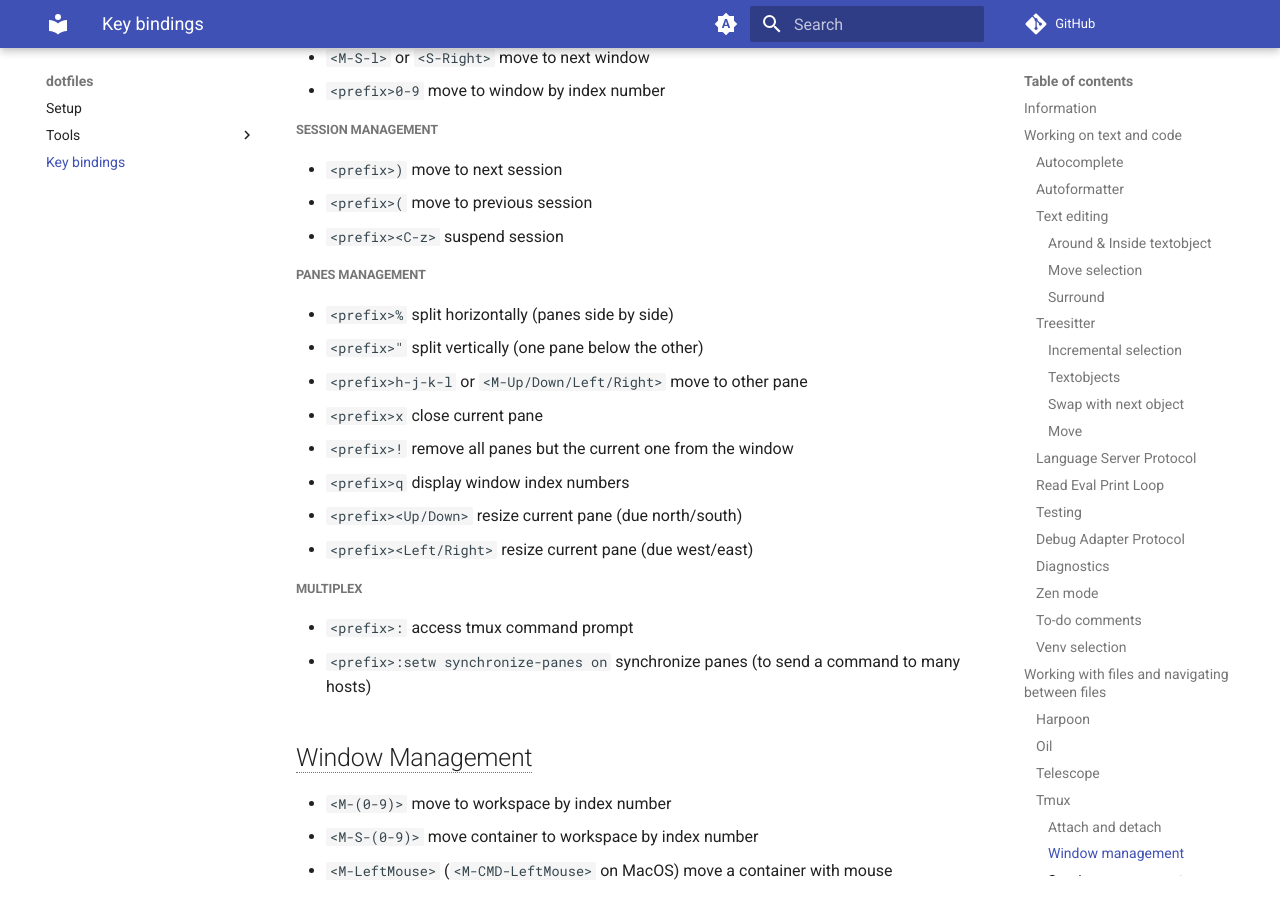
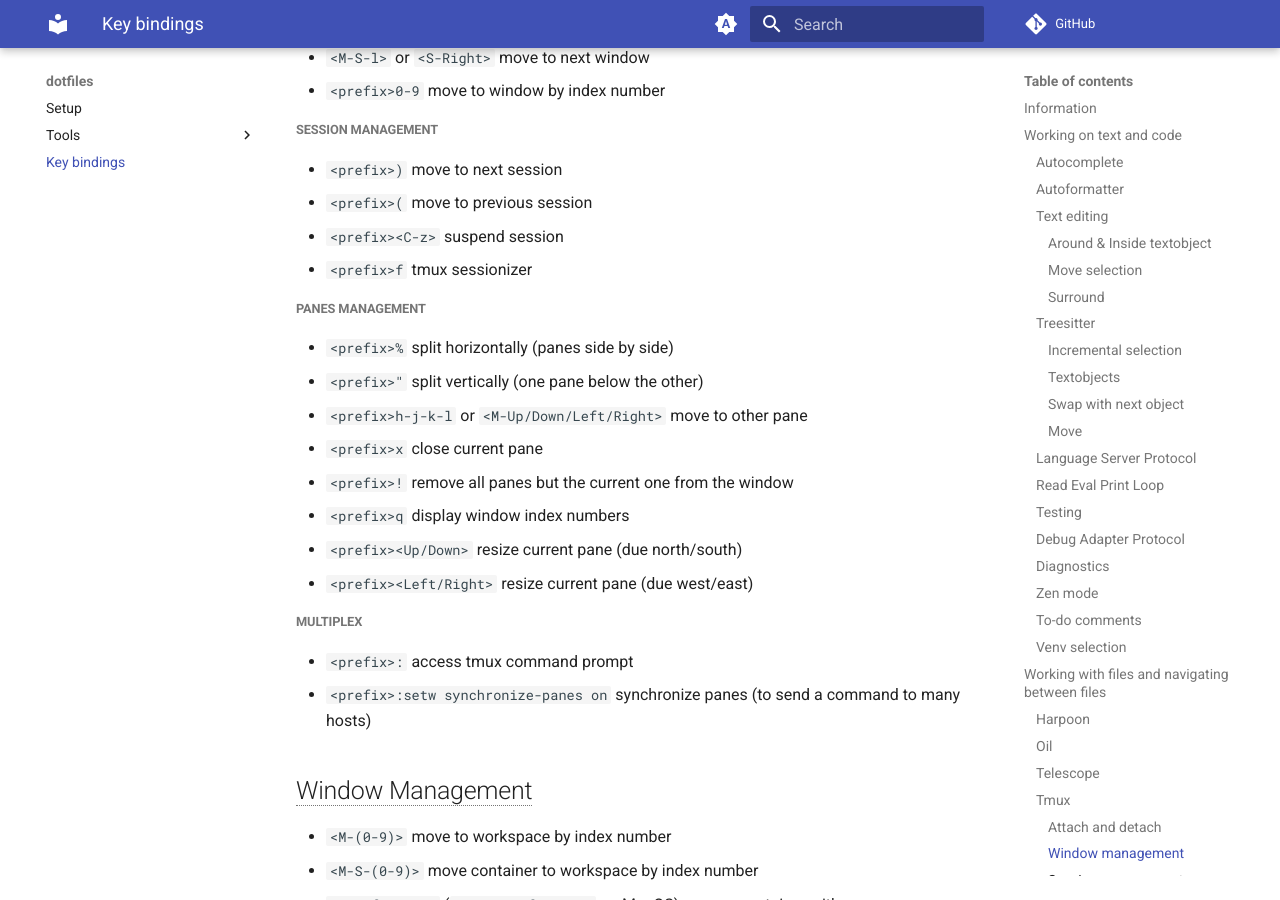
Before and after one commit to HieuDao-code/dotfiles, an MkDocs documentation site: the page built from docs/key_binding.md, in a window 1280 px wide and 900 px high, scrolled down 6055 px. Built offline with MkDocs 1.6.1 and Material for MkDocs 9.7.7, drawn with Linux system fonts in a browser that asks for light colours; comment, search, counter and statistics services are not loaded.

Commit message:
Update key_binding.md

```diff
--- a/docs/key_binding.md
+++ b/docs/key_binding.md
@@ -228,6 +228,7 @@ Move selection in visual mode or current line
 - `<prefix>)` move to next session
 - `<prefix>(` move to previous session
 - `<prefix><C-z>` suspend session
+- `<prefix>f` tmux sessionizer
 
 ##### Panes management
 
```
